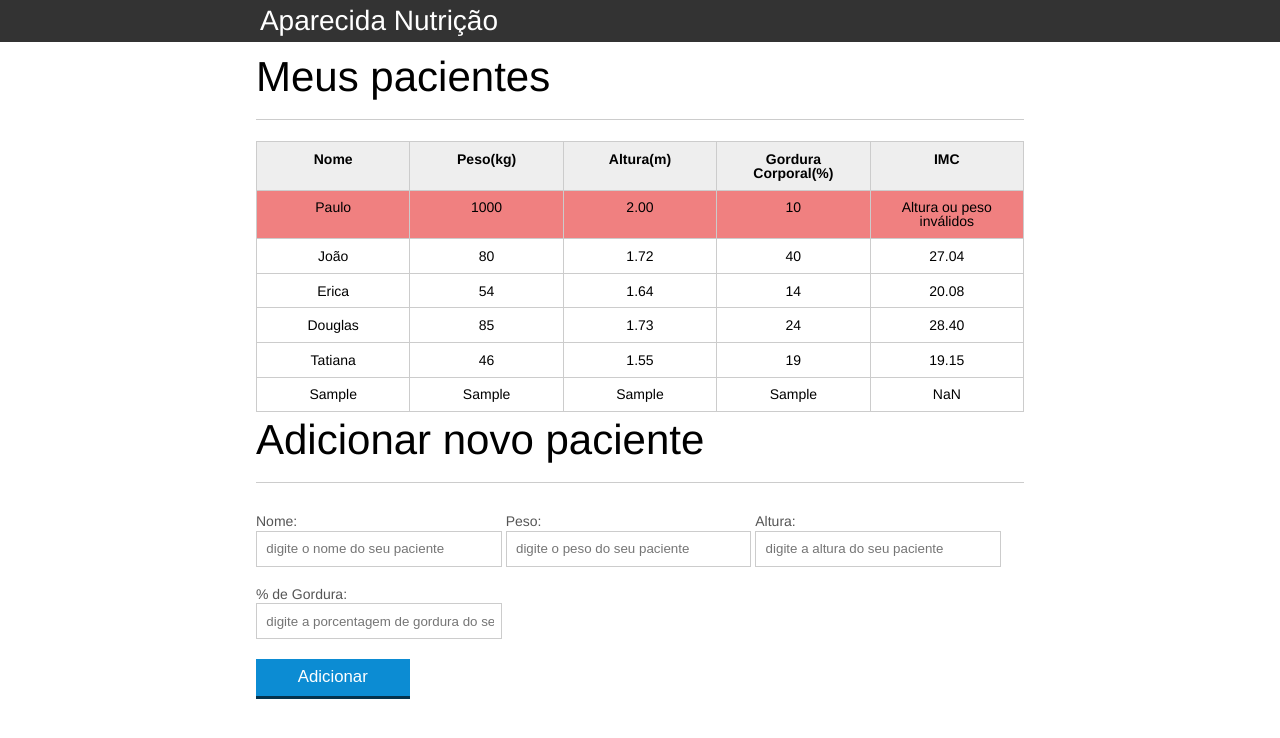
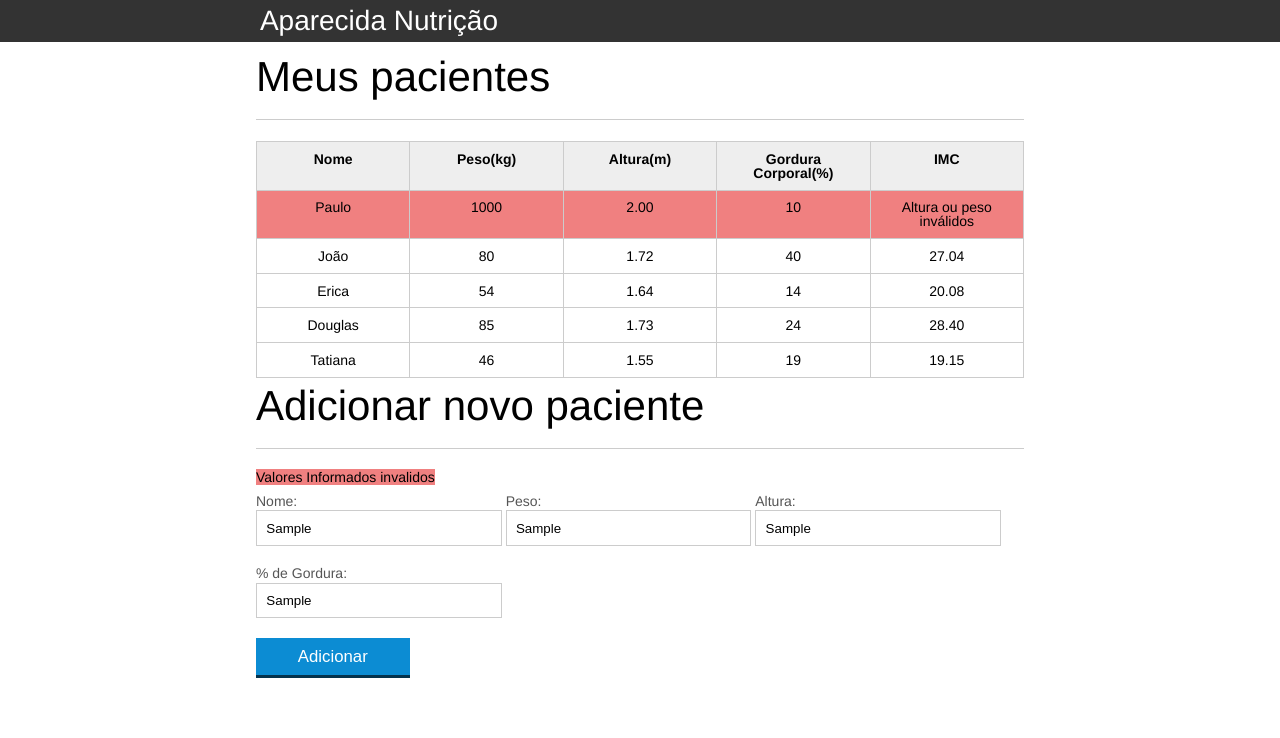
Before and after one commit to paulosales47/IntroducaoJavascript, a plain HTML site: page index.html in a window 1280 px wide. Both pictures are taken after typing "Sample", "Sample", "Sample", "Sample" into the empty fields and a click on the button "Adicionar". Drawn offline with Linux system fonts and the light colour scheme.

Commit message:
Separando responsabilidade para validação de peso e altura

```diff
--- a/index.html
+++ b/index.html
@@ -71,9 +71,9 @@
 
 			</section>
 		</main>
-
 		<section class="container">
 				<h2 id="titulo-form">Adicionar novo paciente</h2>
+				<p><span id=mensagem-cadastro></span></p>
 				<form id="form-adiciona">
 					<div class="grupo">
 						<label for="nome">Nome:</label>
@@ -96,8 +96,8 @@
 				</form>
 			</section>
 
+		<script src="js/form.js"></script>
 		<script src="js/calcula-imc.js"></script>
-		<script src="js/form.js"></script>
 
 	</body>
 </html>
--- a/js/calcula-imc.js
+++ b/js/calcula-imc.js
@@ -34,10 +34,8 @@ for(var i = 0; i < pacientes.length; i++)
      var peso = paciente.querySelector(".info-peso").textContent;
      var altura = paciente.querySelector(".info-altura").textContent;
      var textoimc = paciente.querySelector(".info-imc");
-     var pesoValido = (peso > 0 && peso < 1000);
-     var alturaValida = (altura > 0 && altura < 4)
 
-     if(pesoValido && alturaValida)
+     if(pesoValido(peso) && alturaValida(altura))
      {
          textoimc.textContent = calculaImc(peso, altura)
      }
--- a/js/form.js
+++ b/js/form.js
@@ -9,9 +9,19 @@ botaoAdicionar.addEventListener("click", function(){
     var pacienteTr = constroiTr(paciente);
 
     var tabela = document.querySelector("#tabela-pacientes");
-    tabela.appendChild(pacienteTr);
+    var mensagem = document.querySelector("#mensagem-cadastro");
 
-    form.reset();
+    if(PacienteValido(paciente))
+    {
+        tabela.appendChild(pacienteTr);
+        form.reset();
+    }
+    else
+    {
+        mensagem.textContent = "Valores Informados invalidos";
+        mensagem.classList.add("paciente-invalido");
+    }
+
 });
 
 //AULA 5
@@ -51,3 +61,24 @@ function constroiTd(texto, classe)
 
     return td;
 }
+
+//AULA 6
+function PacienteValido(paciente)
+{
+    if(pesoValido(paciente.peso) && alturaValida(paciente.altura))
+    {
+        return true;
+    }
+
+    return false;
+}
+
+function pesoValido(peso)
+{
+    return (peso > 0 && peso < 1000);
+}
+
+function alturaValida(altura)
+{
+    return (altura > 0 && altura < 4);
+}
```
